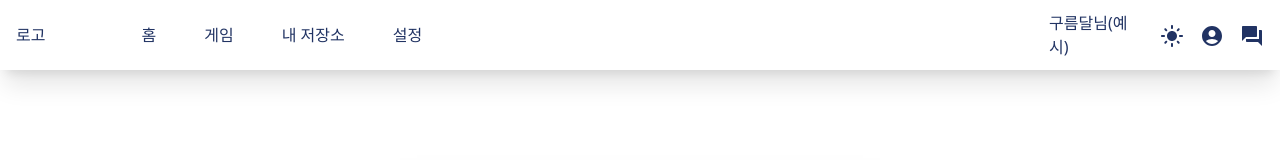
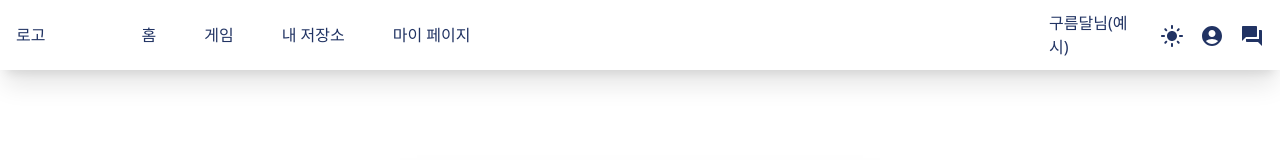
Before and after one commit to gooormmoon/algorithm-fighter-front, a React (Create React App) app: page /register in a window 1280 px wide. Shown: the top 160 px of the page. Built offline with nearby package versions, Linux system fonts and the light colour scheme.

Commit message:
feat: 설정 -> 마이페이지로 수정

```diff
--- a/src/components/Layout/Header/Profile/index.tsx
+++ b/src/components/Layout/Header/Profile/index.tsx
@@ -25,7 +25,7 @@ const Profile = () => {
           <p>프론트엔드 웹 풀스택</p>
         </li>
         <li className="w-full h-12 flex items-center text-lg  border-b-2 border-gray-400 text-left ">
-          <Link to="/setting">설정</Link>
+          <Link to="/setting">마이 페이지</Link>
         </li>
         <li className="w-full  h-12 flex items-center text-lg  border-b-2 border-gray-400 text-left">
           <Link to="/logout">로그아웃</Link>
--- a/src/components/Layout/Header/index.tsx
+++ b/src/components/Layout/Header/index.tsx
@@ -36,7 +36,7 @@ const Header = () => {
           <Link to="/myRepository">내 저장소</Link>
         </li>
         <li>
-          <Link to="/setting">설정</Link>
+          <Link to="/mypage">마이 페이지</Link>
         </li>
       </ul>
       <ul className="h-full flex gap-4 items-center">
```
